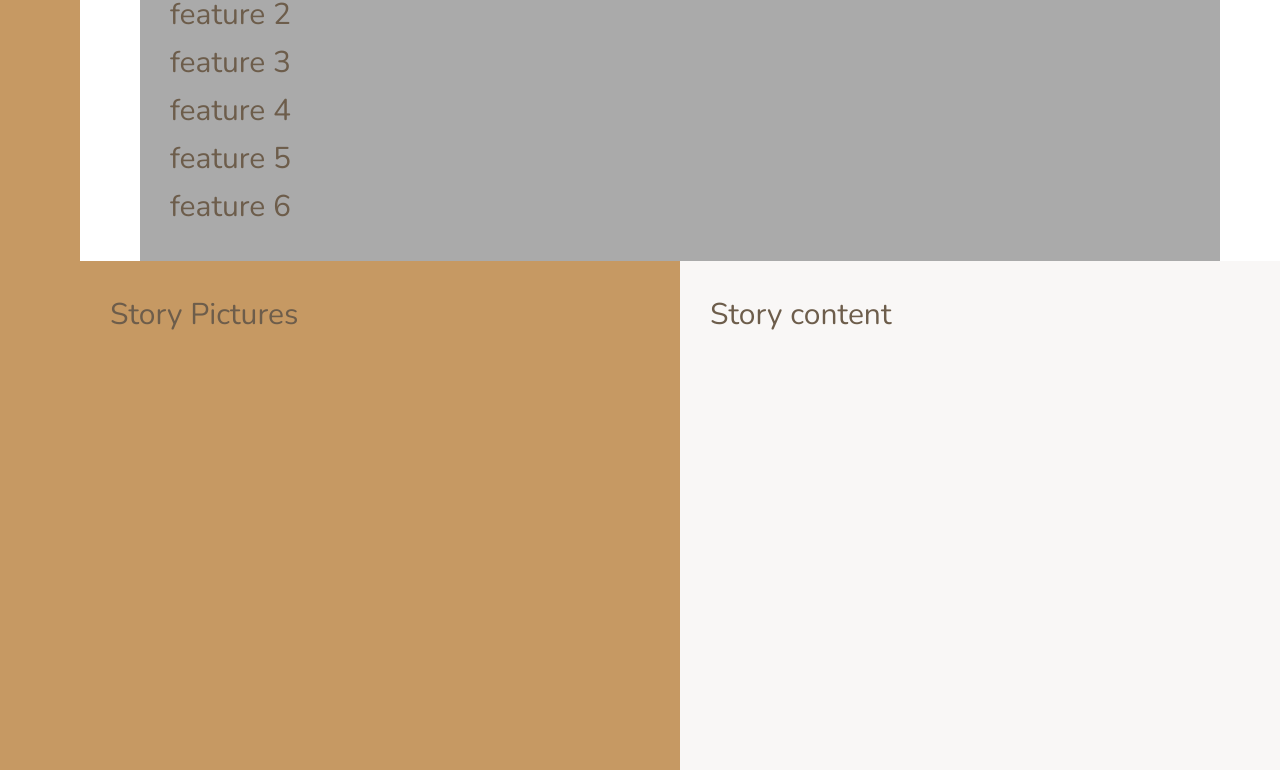
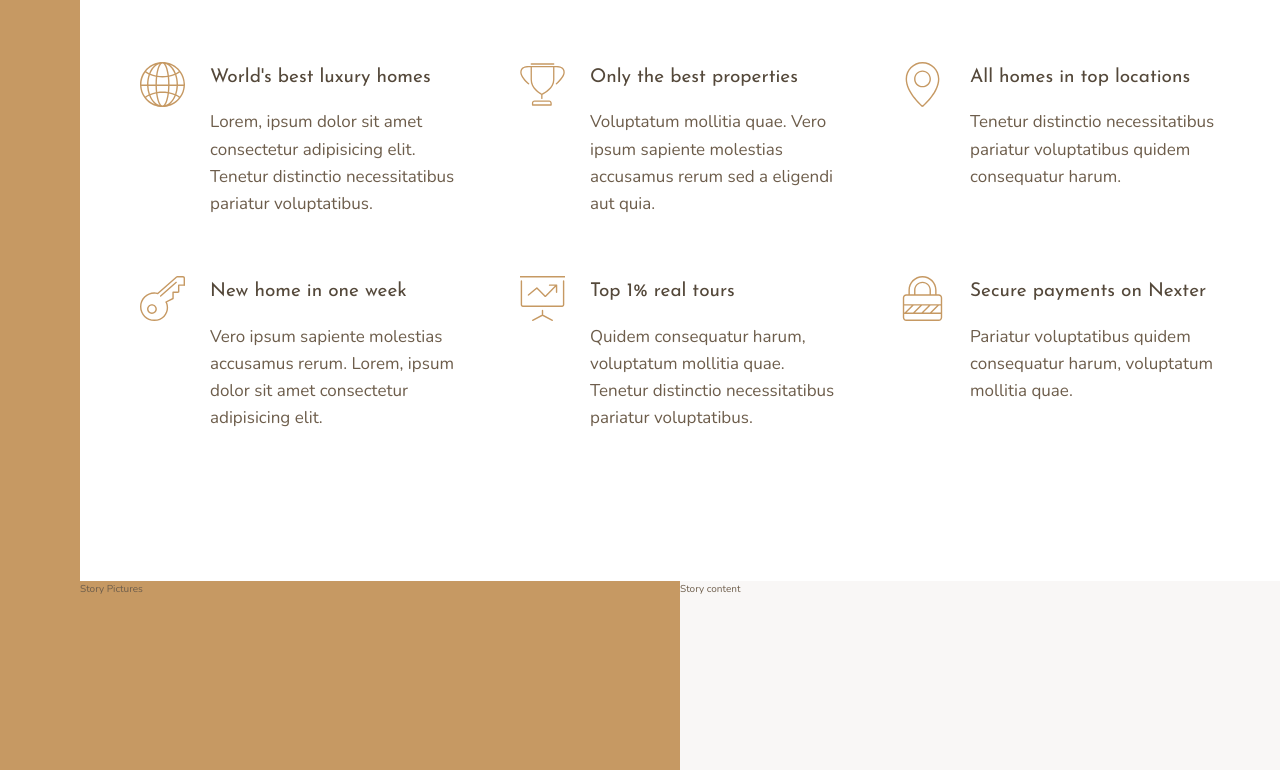
Before and after one commit to shivakumar323/Nexter, a website: page index.html in a window 1280 px wide. Shown: the part 727-1497 px from the top of the page. Drawn offline with nearby package versions, Linux system fonts and the light colour scheme.

Commit message:
Features section

```diff
--- a/index.html
+++ b/index.html
@@ -25,12 +25,78 @@
         </div>
 
         <section class="features">
-            <div class="feature ">feature 1</div>
-            <div class="feature ">feature 2</div>
-            <div class="feature ">feature 3</div>
-            <div class="feature ">feature 4</div>
-            <div class="feature ">feature 5</div>
-            <div class="feature ">feature 6</div>
+            <div class="feature">
+                <svg class="feature__icon">
+                    <use xlink:href="img/sprite.svg#icon-global"></use>
+                </svg>
+                <h4 class="heading-4 heading-4--dark">
+                    World's best luxury homes
+                </h4>
+                <p class="feature__text">
+                    Lorem, ipsum dolor sit amet consectetur adipisicing elit. Tenetur distinctio necessitatibus pariatur voluptatibus.
+                </p>
+            </div>
+
+            <div class="feature">
+                <svg class="feature__icon">
+                    <use xlink:href="img/sprite.svg#icon-trophy"></use>
+                </svg>
+                <h4 class="heading-4 heading-4--dark">
+                    Only the best properties
+                </h4>
+                <p class="feature__text">
+                    Voluptatum mollitia quae. Vero ipsum sapiente molestias accusamus rerum sed a eligendi aut quia.
+                </p>
+            </div>
+
+            <div class="feature">
+                <svg class="feature__icon">
+                    <use xlink:href="img/sprite.svg#icon-map-pin"></use>
+                </svg>
+                <h4 class="heading-4 heading-4--dark">
+                    All homes in top locations
+                </h4>
+                <p class="feature__text">
+                    Tenetur distinctio necessitatibus pariatur voluptatibus quidem consequatur harum.
+                </p>
+            </div>
+
+            <div class="feature">
+                <svg class="feature__icon">
+                    <use xlink:href="img/sprite.svg#icon-key"></use>
+                </svg>
+                <h4 class="heading-4 heading-4--dark">
+                    New home in one week
+                </h4>
+                <p class="feature__text">
+                    Vero ipsum sapiente molestias accusamus rerum. Lorem, ipsum dolor sit amet consectetur adipisicing elit.
+                </p>
+            </div>
+
+            <div class="feature">
+                <svg class="feature__icon">
+                    <use xlink:href="img/sprite.svg#icon-presentation"></use>
+                </svg>
+                <h4 class="heading-4 heading-4--dark">
+                    Top 1% real tours
+                </h4>
+                <p class="feature__text">
+                    Quidem consequatur harum, voluptatum mollitia quae. Tenetur distinctio necessitatibus pariatur voluptatibus.
+                </p>
+            </div>
+
+            <div class="feature">
+                <svg class="feature__icon">
+                    <use xlink:href="img/sprite.svg#icon-lock"></use>
+                </svg>
+                <h4 class="heading-4 heading-4--dark">
+                    Secure payments on Nexter
+                </h4>
+                <p class="feature__text">
+                    Pariatur voluptatibus quidem consequatur harum, voluptatum mollitia quae.
+                </p>
+            </div>
+
         </section>
 
         <div class="story__pictures">
--- a/sass/_base.scss
+++ b/sass/_base.scss
@@ -40,8 +40,4 @@ body {
     grid-template-rows: 80vh min-content 40vw repeat(3, min-content);
     grid-template-columns: [sidebar-start] 8rem [sidebar-end full-start] minmax(6rem, 1fr) [center-start] repeat(8, [col-start] minmax(min-content, 14rem) [col-end]) [center-end] minmax(6rem, 1fr) [full-end];
 
-    & > * {
-        padding: 30px;
-        font-size: 3rem;
-    }
 }
--- a/sass/_features.scss
+++ b/sass/_features.scss
@@ -1,5 +1,33 @@
 .features {
-    background-color: $color-grey-light-2;
 
     grid-column: center-start / center-end;
+
+    margin: 15rem 0;
+    display: grid;
+    //grid-template-columns: repeat(3, 1fr);
+    grid-template-columns: repeat(auto-fit, minmax(25rem, 1fr)); // same as the above one but this is the updated version to address media query
+    grid-gap: 6rem;
+    align-items: start
 }
+
+.feature {
+
+    display: grid;
+    grid-template-columns: min-content 1fr;
+    grid-row-gap: 1.5rem;
+    grid-column-gap: 2.5rem;
+
+
+    &__icon {
+        fill: $color-primary;
+        width: 4.5rem;
+        height: 4.5rem;
+        grid-row: 1 / span 2;
+        transform: translateY(-1px);
+
+    }
+
+    &__text {
+        font-size: 1.7rem;
+    }
+}
--- a/sass/_typography.scss
+++ b/sass/_typography.scss
@@ -0,0 +1,29 @@
+%heading {
+    font-family: $font-display;
+    font-weight: 400;
+}
+
+.heading-1 {
+    @extend %heading;
+}
+
+.heading-2 {
+    @extend %heading;
+}
+
+.heading-3 {
+    @extend %heading;
+}
+
+.heading-4 {
+    @extend %heading;
+    font-size: 1.9rem;
+
+    &--light {
+        color: $color-grey-light-1;
+    }
+
+    &--dark {
+        color: $color-grey-dark-1;
+    }
+}
```
Also changed, not shown: css/style.css.
